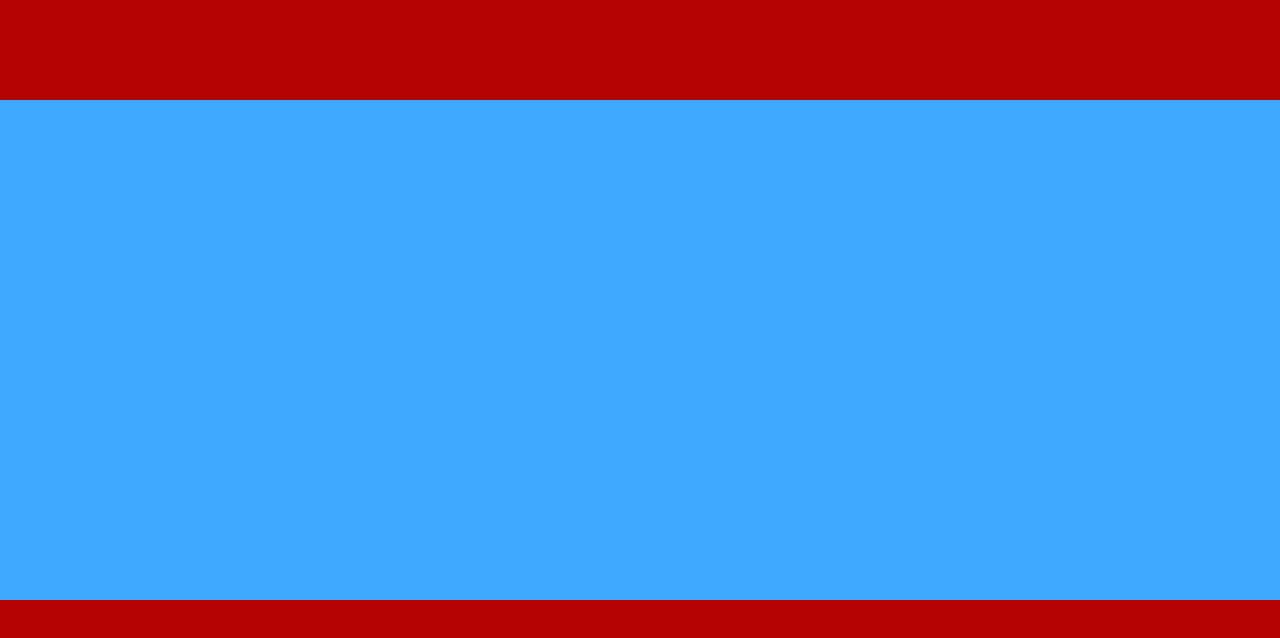
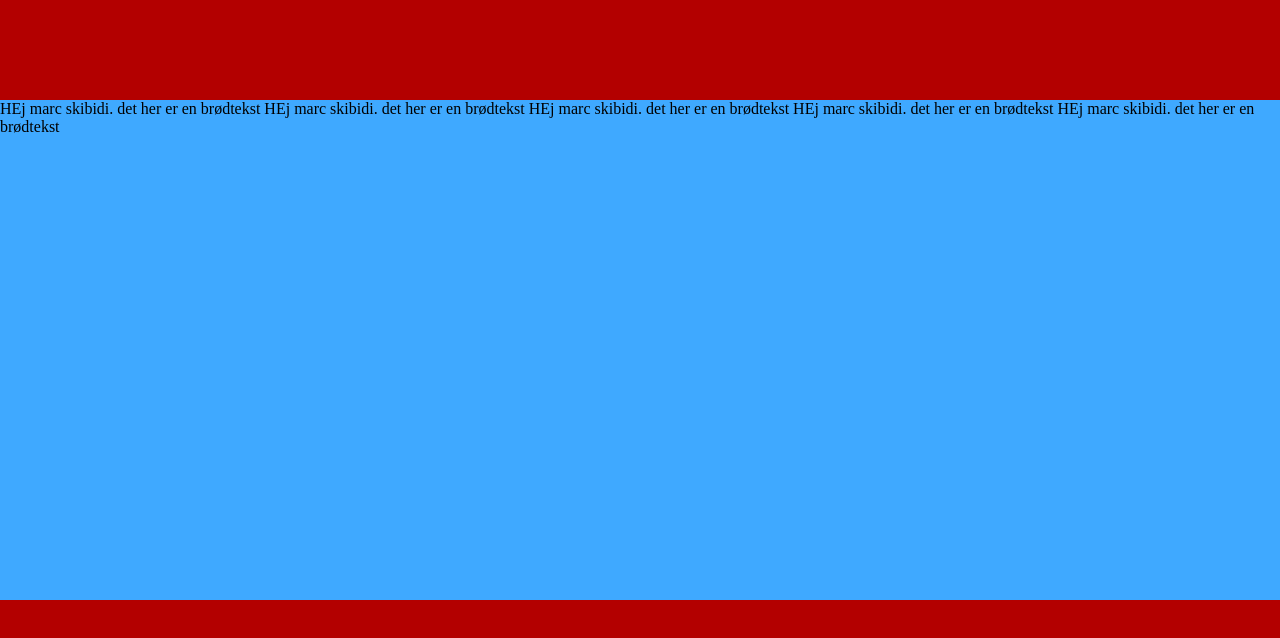
Before and after one commit to Horsfeldt/Team-test, a plain HTML site: page index.html in a window 1280 px wide. Drawn offline with Linux system fonts and the light colour scheme.

Commit message:
paragraf

```diff
--- a/index.html
+++ b/index.html
@@ -9,10 +9,20 @@
     <div class="navbar"></div>
 
 
-    <div class="footer"></div>
 
 
+<p> HEj marc skibidi.
+    det her er en brødtekst
+    HEj marc skibidi.
+    det her er en brødtekst
+    HEj marc skibidi.
+    det her er en brødtekst
+    HEj marc skibidi.
+    det her er en brødtekst
+    HEj marc skibidi.
+    det her er en brødtekst
+</p>
 
-
+    <div class="footer"></div>
 </body>
 </html>
```
